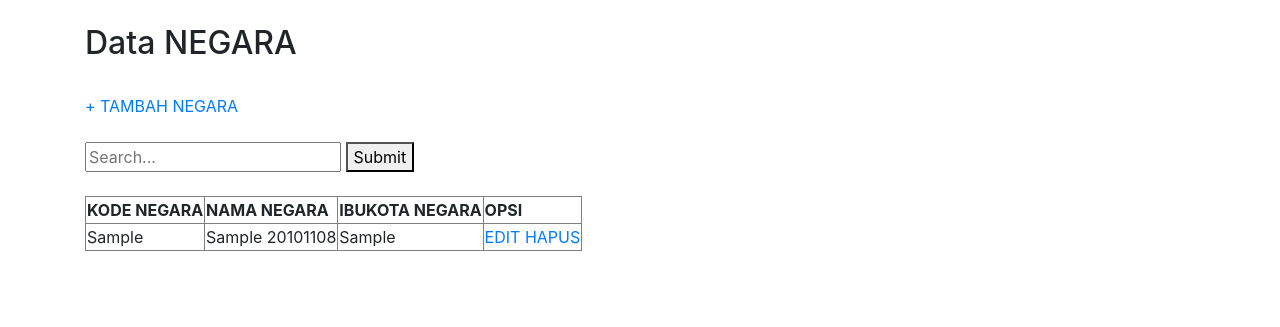
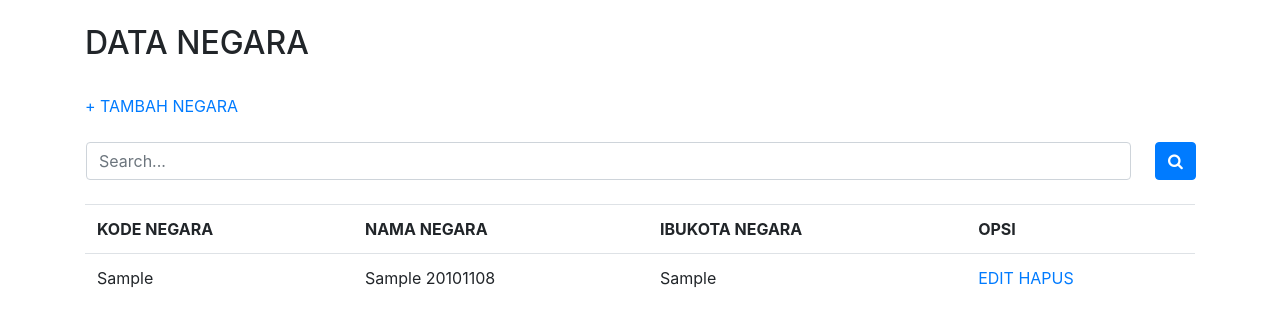
Before and after one commit to doniwirawan/simple-CRUD, a PHP site: page / in a window 1280 px wide. Shown: the top 327 px of the page. Run offline with PHP 8.4, Linux system fonts and the light colour scheme; tables that the repository leaves empty or names only in its code hold one stand-in row (values such as "Sample post"); some libraries are stand-ins or nearby versions.

Commit message:
make it better

```diff
--- a/daftar.php
+++ b/daftar.php
@@ -19,11 +19,11 @@
     <div class="row d-flex justify-content-center">
 
       <div class="col-lg-4 col-xs-10 xs-auto justify-content-center border mt-lg-5 p-4 p-xs-5 rounded bg-light ">
-        <h1 class="text-center text-capitalize mt-1">form pendaftaran siswa</h1>
+        <h1 class="text-center text-capitalize mt-1">FORM TAMBAH DATA</h1>
         <form action="input_data.php" method="POST" class="">
           <div class="form-group font-weight-bolder">
             <label for="formGroupExampleInput2">Kode Negara</label>
-            <input type="number" class="form-control" id="formGroupExampleInput2" placeholder="ID01" name="kode" required>
+            <input type="text" class="form-control" id="formGroupExampleInput2" placeholder="ID01" name="kode" required>
           </div>
           <div class="form-group font-weight-bolder">
             <label for="formGroupExampleInput">Nama Negara</label>
--- a/index.php
+++ b/index.php
@@ -17,19 +17,19 @@
 
 <body>
   <div class="container mt-4">
-    <h2>Data NEGARA</h2>
+    <h2>DATA NEGARA</h2>
     <br />
     <a href="daftar.php">+ TAMBAH NEGARA</a>
     <br />
     <br />
 
-    <form method="GET" action="">
-      <input type="text" name="cari" placeholder="Search...">
-      <button type="submit">Submit</button>
+    <form method="GET" action="" class="row">
+      <input type="text" name="cari" placeholder="Search..." class="form-control col-11 ml-3">
+      <button type="submit" class="btn btn-primary ml-4"><i class="fa fa-search"></i></button>
     </form>
     <br>
 
-    <table border="1">
+    <table class="table">
       <tr class="bg">
         <th>KODE NEGARA</th>
         <th>NAMA NEGARA</th>
```
